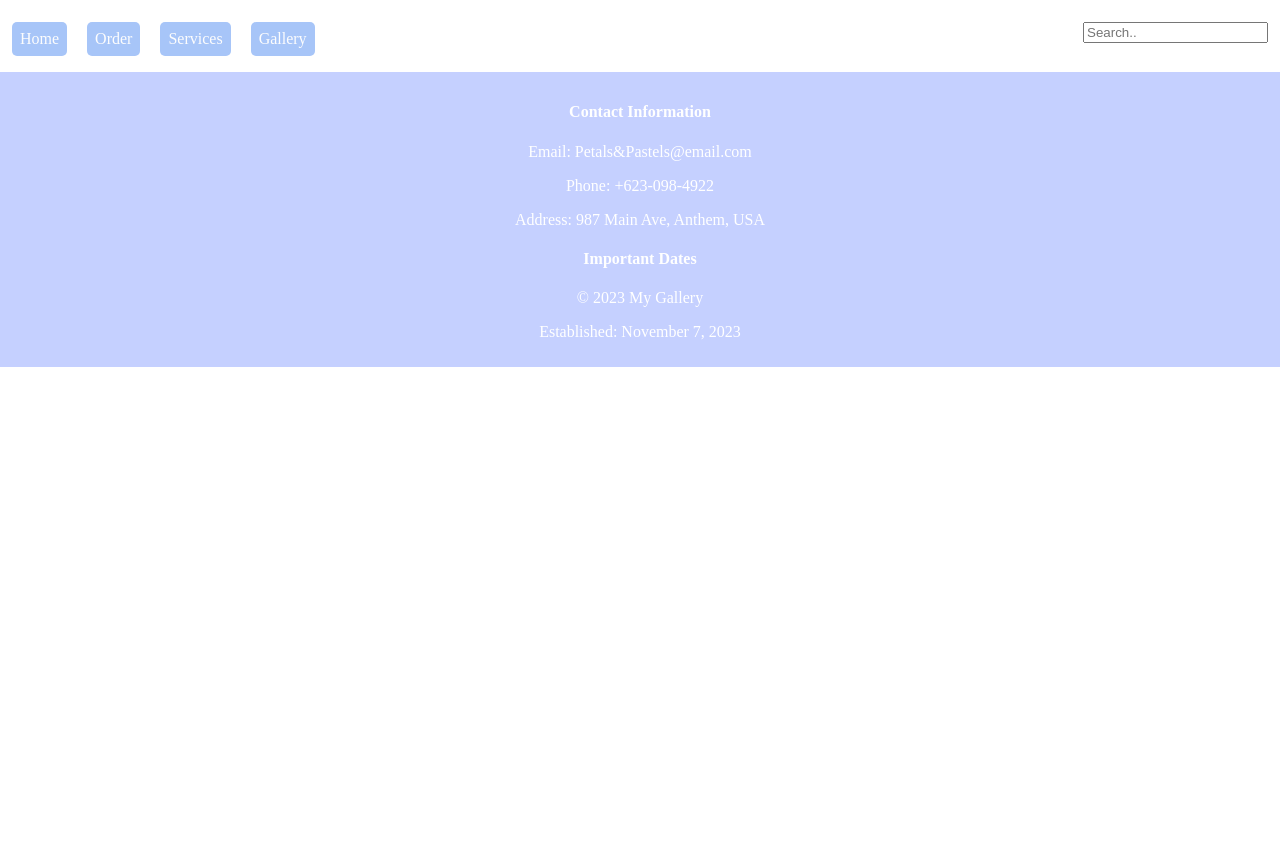
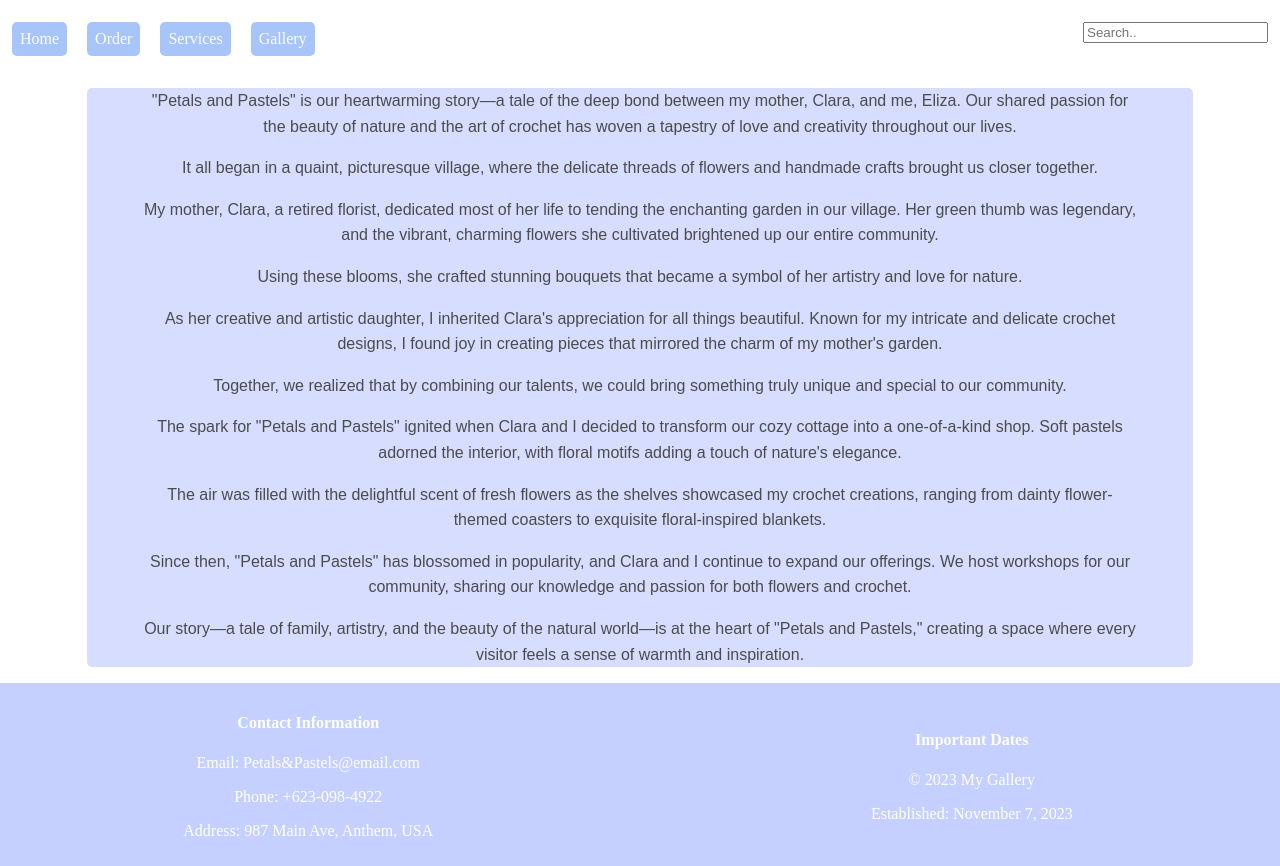
Before and after one commit to sshafe928/Petals-Pastels, a plain HTML site: page index.html in a window 1280 px wide. Before the commit the page ends 800 px from the top, so only its background shows below. Drawn offline with Linux system fonts and the light colour scheme.

Commit message:
Update index.html
descriptions

```diff
--- a/index.html
+++ b/index.html
@@ -16,15 +16,31 @@
             <li style="float:right"><input type="text" placeholder="Search.."></li>
         </ul>
     </nav>
+    <section>
+        <p>"Petals and Pastels" is our heartwarming story—a tale of the deep bond between my mother, Clara, and me, Eliza. Our shared passion for the beauty of nature and the art of crochet has woven a tapestry of love and creativity throughout our lives.</p>
+        <p> It all began in a quaint, picturesque village, where the delicate threads of flowers and handmade crafts brought us closer together.</p>
+
+        <p>My mother, Clara, a retired florist, dedicated most of her life to tending the enchanting garden in our village. Her green thumb was legendary, and the vibrant, charming flowers she cultivated brightened up our entire community.</p>
+        <p> Using these blooms, she crafted stunning bouquets that became a symbol of her artistry and love for nature.</p>
+
+        <p>As her creative and artistic daughter, I inherited Clara's appreciation for all things beautiful. Known for my intricate and delicate crochet designs, I found joy in creating pieces that mirrored the charm of my mother's garden.</p>
+        <p> Together, we realized that by combining our talents, we could bring something truly unique and special to our community.</p>
+
+        <p>The spark for "Petals and Pastels" ignited when Clara and I decided to transform our cozy cottage into a one-of-a-kind shop. Soft pastels adorned the interior, with floral motifs adding a touch of nature's elegance.</p>
+        <p> The air was filled with the delightful scent of fresh flowers as the shelves showcased my crochet creations, ranging from dainty flower-themed coasters to exquisite floral-inspired blankets.</p>
+
+        <p>Since then, "Petals and Pastels" has blossomed in popularity, and Clara and I continue to expand our offerings. We host workshops for our community, sharing our knowledge and passion for both flowers and crochet.</p>
+        <p> Our story—a tale of family, artistry, and the beauty of the natural world—is at the heart of "Petals and Pastels," creating a space where every visitor feels a sense of warmth and inspiration.</p>
+    </section>
     <footer>
-        <div class="footer-content">
-            <div class="contact-info">
+        <div class="footer-container">
+            <div class="footer-left">
                 <h4>Contact Information</h4>
                 <p>Email: Petals&Pastels@email.com</p>
                 <p>Phone: +623-098-4922</p>
                 <p>Address: 987 Main Ave, Anthem, USA</p>
             </div>
-            <div class="dates">
+            <div class="footer-right">
                 <h4>Important Dates</h4>
                 <p>&copy; 2023 My Gallery</p>
                 <p>Established: November 7, 2023</p>
```
